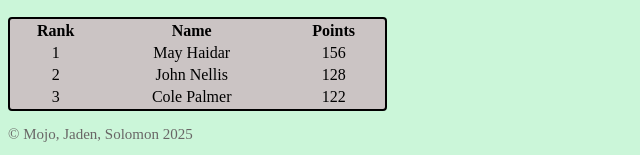
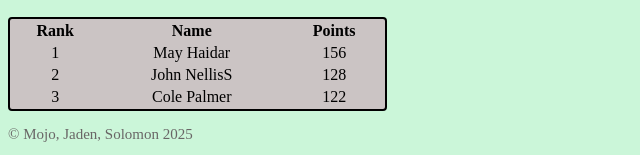
Before and after one commit to Jadenp-06/Eco-Tracker, a plain HTML site: page community.html in a window 1280 px wide. Shown: the part 1151-1306 px from the top of the page, 0-640 px from the left. Drawn offline with Linux system fonts and the light colour scheme.

Commit message:
my new changes

```diff
--- a/community.html
+++ b/community.html
@@ -69,7 +69,7 @@
           </tr>
           <tr>
             <td>2</td>
-            <td>John Nellis</td>
+            <td>John NellisS</td>
             <td>128</td>
           </tr>
           <tr>
--- a/styles.css
+++ b/styles.css
@@ -162,4 +162,5 @@ section input[type="submit"]:hover {
 }
 footer p {
     font-size: 15px;
+
 }
```
